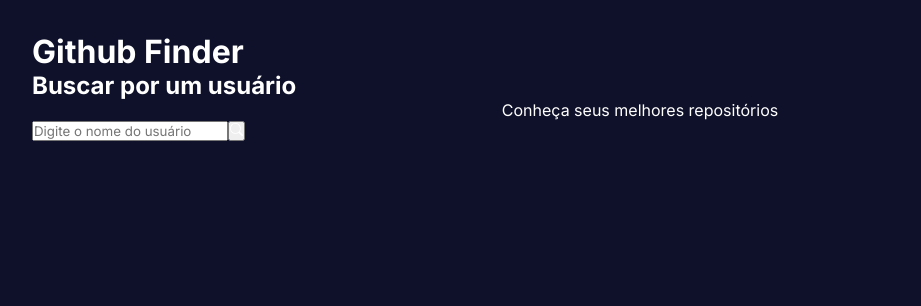
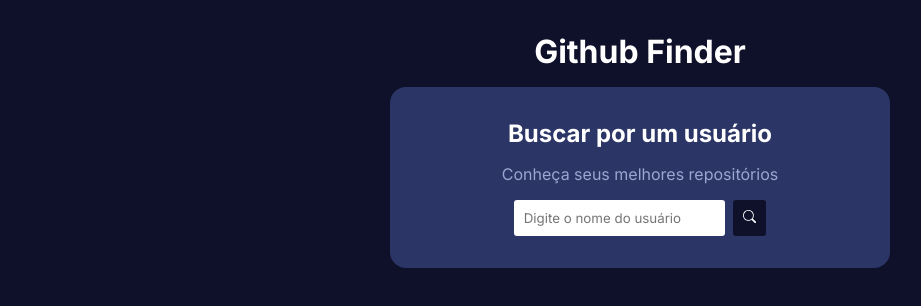
Before and after one commit to philipeoliveira/github-finder, a React (Vite) app: page / in a window 1280 px wide. Shown: the top 306 px of the page, without its empty margins (0-921 px from the left). Built offline with nearby package versions, Linux system fonts and the light colour scheme.

Commit message:
Finishes the Search component

```diff
--- /dev/null
+++ b/src/App.module.css
@@ -0,0 +1,8 @@
+.app {
+   max-width: 500px;
+   margin: 0 auto;
+}
+.app h1 {
+   text-align: center;
+   margin-bottom: 1rem;
+}
--- a/src/App.tsx
+++ b/src/App.tsx
@@ -1,8 +1,10 @@
 import { Outlet } from 'react-router-dom';
+
+import classes from './App.module.css';
 
 function App() {
    return (
-      <div className='App'>
+      <div className={classes.app}>
          <h1>Github Finder</h1>
          <Outlet />
       </div>
--- /dev/null
+++ b/src/components/Search.module.css
@@ -0,0 +1,29 @@
+.search {
+   background-color: #2b3566;
+   padding: 2rem;
+   border-radius: 1rem;
+   display: flex;
+   flex-direction: column;
+   justify-content: center;
+   align-items: center;
+   gap: 1rem;
+   margin-bottom: 1.5rem;
+}
+.search p {
+   color: #9da5d1;
+}
+.search_container {
+   display: flex;
+   gap: 0.5rem;
+}
+.search_container input,
+.search_container button {
+   padding: 0.6rem;
+   border-radius: 3px;
+   border: none;
+   color: #2b3566;
+}
+.search_container button {
+   background-color: #0e1129;
+   cursor: pointer;
+}
--- a/src/components/Search.tsx
+++ b/src/components/Search.tsx
@@ -6,14 +6,16 @@
 
 import { BsSearch } from 'react-icons/bs';
 
+import classes from './Search.module.css';
+
 const Search = ({ loadUser }: SearchProps) => {
    const [userName, setUserName] = useState('');
 
    return (
-      <div>
+      <div className={classes.search}>
          <h2>Buscar por um usuário</h2>
          <p>Conheça seus melhores repositórios</p>
-         <div>
+         <div className={classes.search_container}>
             <input
                type='text'
                placeholder='Digite o nome do usuário'
```
Also changed, not shown: src/App.css (deleted).
